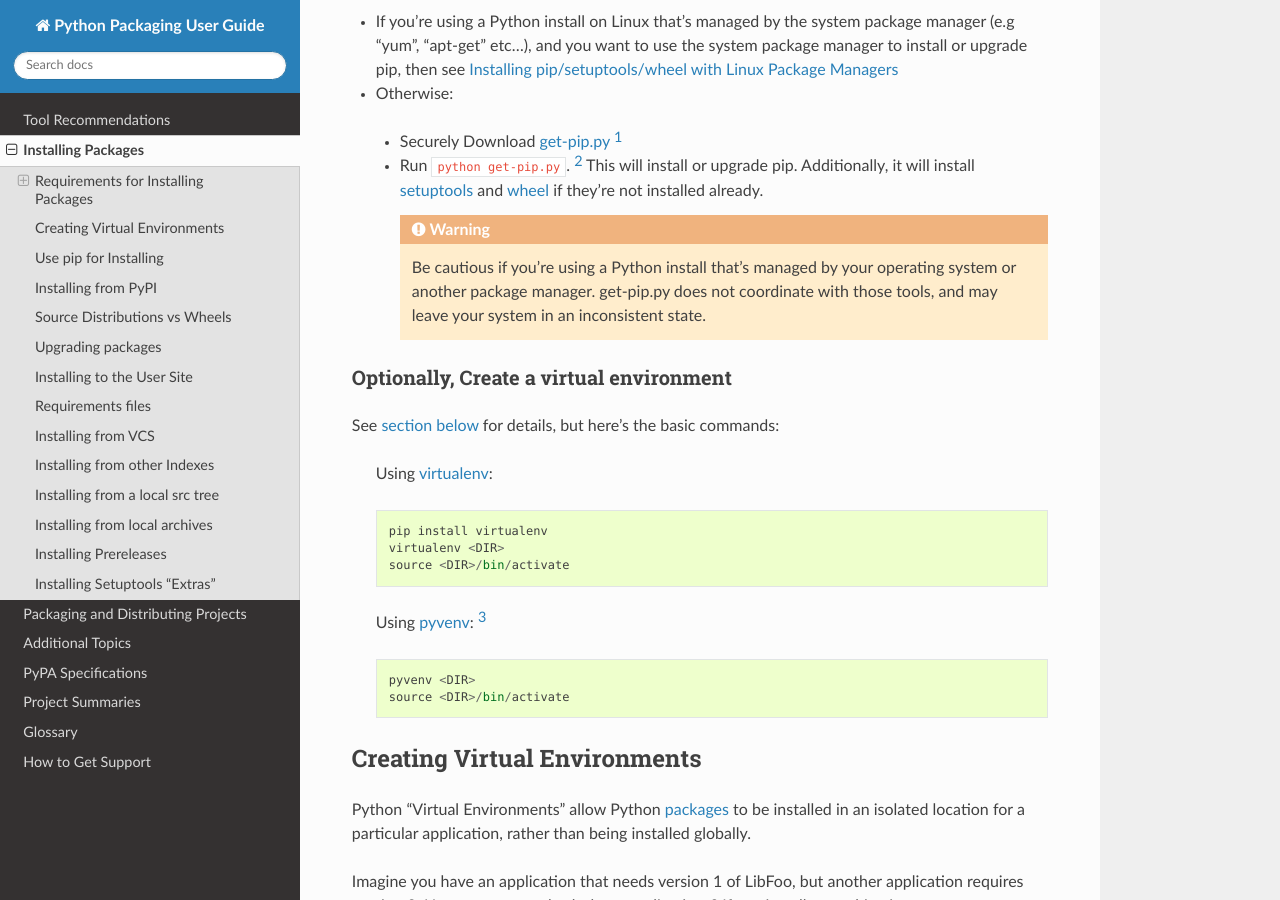
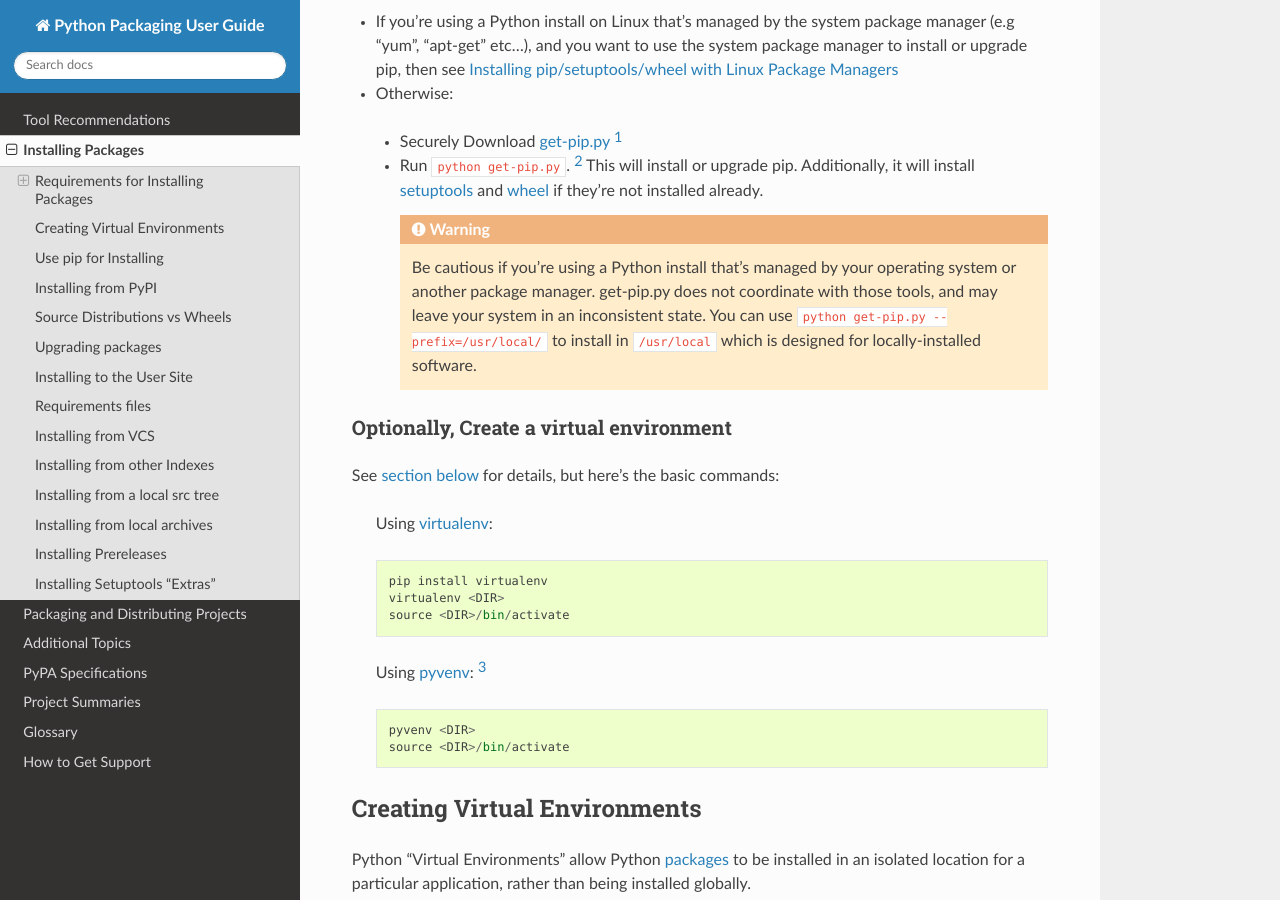
Before and after one commit to pypa/packaging.python.org, a Sphinx documentation site: the page built from source/installing.rst, in a window 1280 px wide and 900 px high, scrolled down 1338 px. Built offline with Sphinx 7.4.7 and the Read the Docs theme 2.0.0, drawn with Linux system fonts in a browser that asks for light colours; pages that are not in the unit, such as notebooks, are missing from menus.

Commit message:
Explain prominently how to install to /usr/local

```diff
--- a/source/installing.rst
+++ b/source/installing.rst
@@ -71,7 +71,9 @@
       Be cautious if you're using a Python install that's managed by your
       operating system or another package manager. get-pip.py does not
       coordinate with those tools, and may leave your system in an
-      inconsistent state.
+      inconsistent state. You can use ``python get-pip.py --prefix=/usr/local/``
+      to install in ``/usr/local`` which is designed for locally-installed
+      software.
 
 
 Optionally, Create a virtual environment
```
